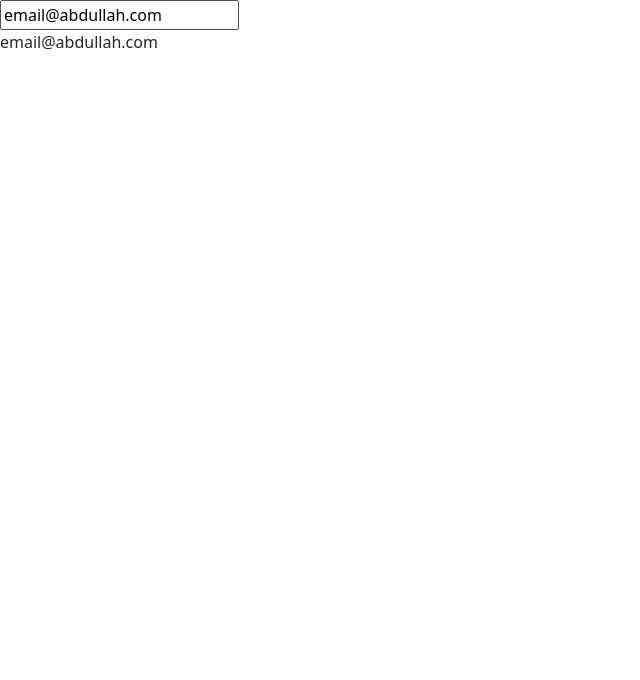
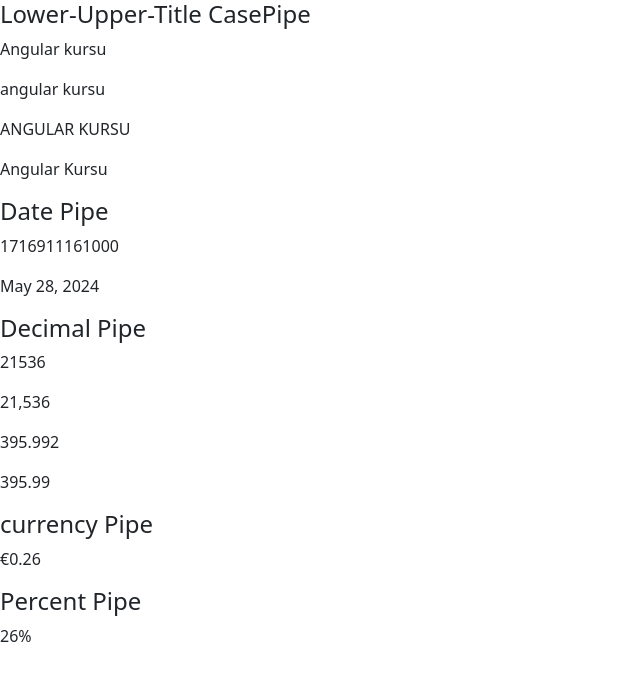
Before and after one commit to Abdullah-Alsabouni/Second-Angular-Project, an Angular app: page / in a window 1280 px wide. Shown: the top 680 px of the page, without its empty margins (0-640 px from the left). Built offline with nearby package versions, Linux system fonts and the light colour scheme.

Commit message:
Lessob 5-Pipes

```diff
--- a/src/app/product.component.ts
+++ b/src/app/product.component.ts
@@ -4,21 +4,38 @@
 
 @Component({
    selector: "app",
-    template: `<input [(ngModel)] = "email" (keyup.enter) = "onKeyUp()" /> <!-- ngModel kullanarak Two Binding işlemi yapılır -->
-    <br>
-    <span> {{ email }} </span>
+    template: `
+    <h4> Lower-Upper-Title CasePipe </h4>
+    <p> {{ title1 }}</p>
+    <p> {{ title1 | lowercase }}</p>
+    <p> {{ title1 | uppercase }}</p>
+    <p> {{ title1 | titlecase }}</p>
+
+    <h4> Date Pipe</h4>
+    <p> {{ today }} </p> <!-- zamanı ms cinsinden yazar-->
+    <p> {{ today | date }} </p>  <!-- May 29, 2024 -->
+
+    <h4> Decimal Pipe </h4>
+    <p> {{ students }} </p>
+    <p> {{ students | number }}</p>
+    <p> {{ price | number }}</p>
+    <p> {{ price | number: '1.2-2' }}</p> <!-- Ondalıklı kısım 2 basamaklı -->
+
+    <h4> currency Pipe</h4>
+    <p> {{ completed | currency: 'EUR'}} </p>
+
+    <h4> Percent Pipe </h4>
+    <p>{{ completed | percent }}</p>
+
     `,
     styleUrls: ["product.component.css"]
 })
 
 
 export class ProductComponent {
-    model: ProductRepository = new ProductRepository();
-
-
-    email = "email@abdullah.com";
-
-    onKeyUp(){
-        console.log(this.email);
-    }
+    today: number = Date.now();
+    title1: string = 'Angular kursu';
+    students: number = 21536;
+    price: number = 395.9923;
+    completed: number = 0.26;
 }
```
